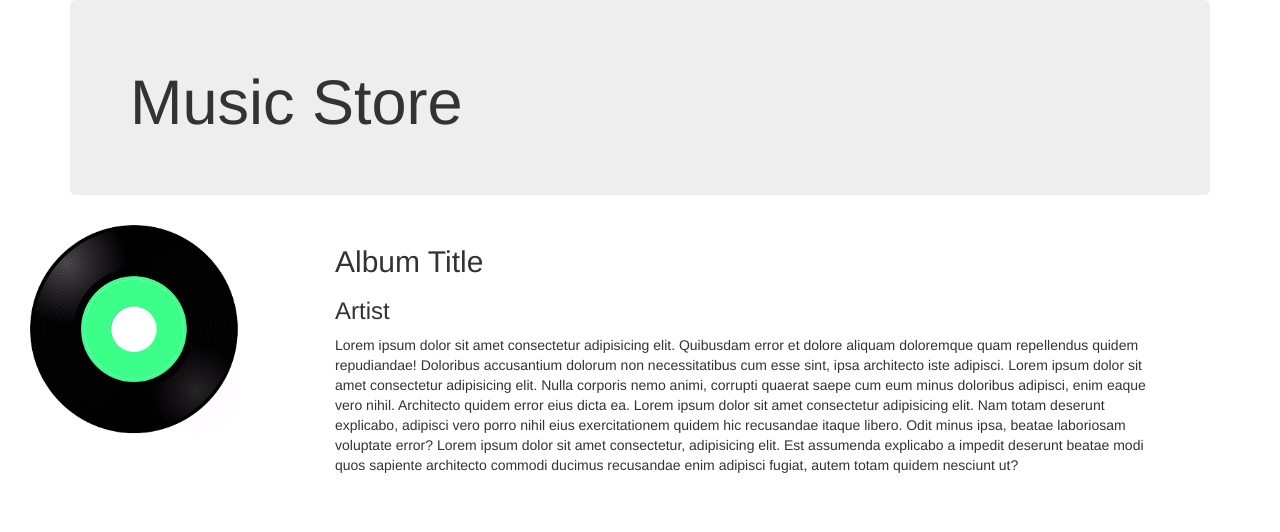
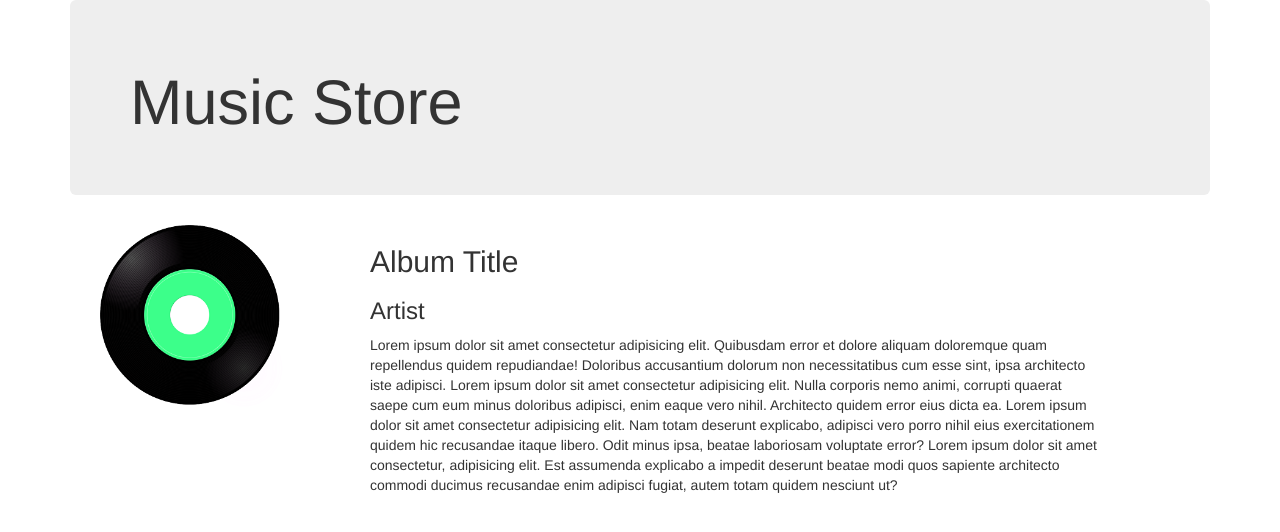
Before and after one commit to Anastasiiaerg/Web-Dev-2021, a plain HTML site: page HTML51/lesson23/index.html in a window 1280 px wide. Drawn offline with nearby package versions, Linux system fonts and the light colour scheme.

Commit message:
виправила помилки

```diff
--- a/HTML51/lesson23/index.html
+++ b/HTML51/lesson23/index.html
@@ -11,18 +11,18 @@
 </head>
 
 <body>
-    <header class="container">
-        <div class="jumbotron">
+    <div class="container">
+        <header class="jumbotron">
             <h1 class="music_title">
                 Music Store
             </h1>
+        </header>
+        <div>
+            <section>
+                <div class=" col-sm-3">
+                    <img src="images/Album.gif" alt="" srcset="" class="col-sm-10 img-responsive">
                 </div>
-    </header>
-    <section>
-        <div class="col-lg-3 col-md-3 col-sm-3">
-            <img src="images/Album.gif" alt="" srcset="" class=" col-lg-10 col-md-10 col-sm-10 img-responsive">
-        </div>
-        <div class="col-lg-8 col-md-8 col-sm-8">
+                <div class="col-sm-8">
                     <h2>
                         Album Title
                     </h2>
@@ -32,11 +32,13 @@
                     <p>
                         Lorem ipsum dolor sit amet consectetur adipisicing elit. Quibusdam error et dolore aliquam doloremque quam repellendus quidem repudiandae! Doloribus accusantium dolorum non necessitatibus cum esse sint, ipsa architecto iste adipisci. Lorem ipsum dolor
                         sit amet consectetur adipisicing elit. Nulla corporis nemo animi, corrupti quaerat saepe cum eum minus doloribus adipisci, enim eaque vero nihil. Architecto quidem error eius dicta ea. Lorem ipsum dolor sit amet consectetur adipisicing
-                elit. Nam totam deserunt explicabo, adipisci vero porro nihil eius exercitationem quidem hic recusandae itaque libero. Odit minus ipsa, beatae laboriosam voluptate error? Lorem ipsum dolor sit amet consectetur, adipisicing elit. Est assumenda
-                explicabo a impedit deserunt beatae modi quos sapiente architecto commodi ducimus recusandae enim adipisci fugiat, autem totam quidem nesciunt ut?
+                        elit. Nam totam deserunt explicabo, adipisci vero porro nihil eius exercitationem quidem hic recusandae itaque libero. Odit minus ipsa, beatae laboriosam voluptate error? Lorem ipsum dolor sit amet consectetur, adipisicing elit.
+                        Est assumenda explicabo a impedit deserunt beatae modi quos sapiente architecto commodi ducimus recusandae enim adipisci fugiat, autem totam quidem nesciunt ut?
                     </p>
                 </div>
             </section>
+        </div>
+    </div>
     <script src="https://code.jquery.com/jquery.min.js"></script>
     <script src="https://maxcdn.bootstrapcdn.com/bootstrap/3.3.6/js/bootstrap.min.js"></script>
 </body>
```
Lines whose indentation alone changed are shown as unchanged.
